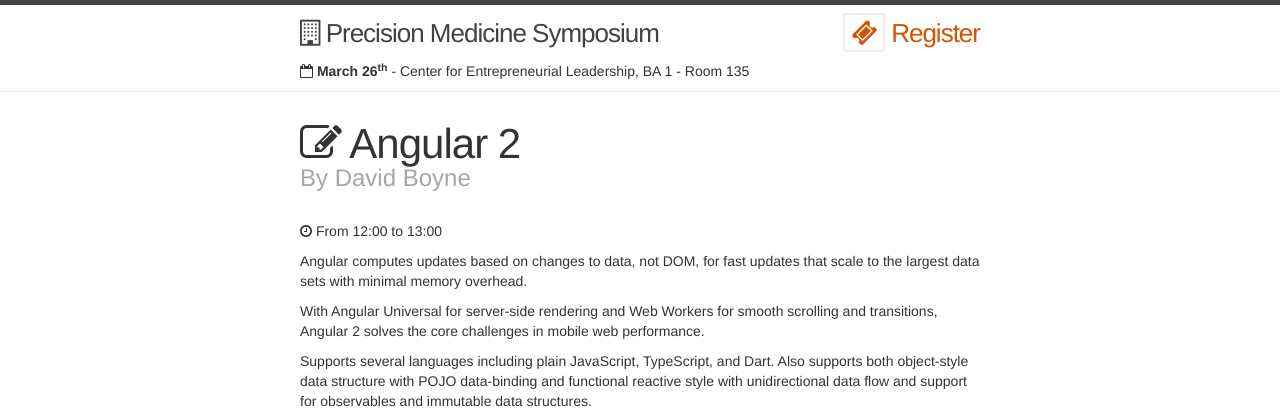
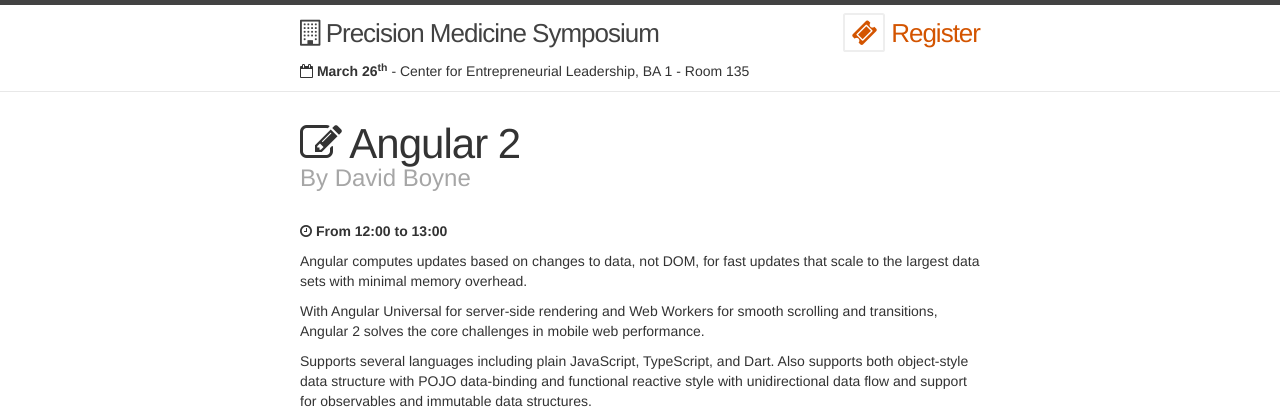
Before and after one commit to dhillonv10/pmi, a Jekyll site: the page built from _posts/2016-03-10-angular-2.md, in a window 1280 px wide. Shown: the top 416 px of the page. Built offline with Jekyll 4.4.1, drawn with Linux system fonts in a browser that asks for light colours; nearby versions of some CDN libraries.

```diff
--- a/_data/organisers.yml
+++ b/_data/organisers.yml
@@ -2,6 +2,7 @@
     name: David Boyne
     email: "david.boyne@test.com"
     photo: "https://pbs.twimg.com/profile_images/660943257795457030/igA_joVD.jpg"
+    linkedin: "https://www.linkedin.com/in/colinforward"
 
 Jimmy Smith:
     name: Jimmy Smith
--- a/_layouts/post.html
+++ b/_layouts/post.html
@@ -9,12 +9,12 @@
   <header class="post-header">
     <h2 class="post-title" itemprop="name headline"><i class="fa fa-pencil-square-o"></i> {{ page.title }}</h2>
 
-    <h3 class="post-organisers-name">By {{organiser.name}}</h3>
+    <h3 class="post-organisers-name">By <a href="{{organiser.linkedin}}"></a>{{organiser.name}}</h3>
   </header>
 
     <div class="post-content" itemprop="articleBody">
 
-    <p><i class="fa fa-clock-o"></i> From {{ page.start_time}} to {{page.end_time }}</p>
+    <p><strong><i class="fa fa-clock-o"></i> From {{ page.start_time}} to {{page.end_time }}</strong></p>
 
     {{ content }}
   </div>
```
